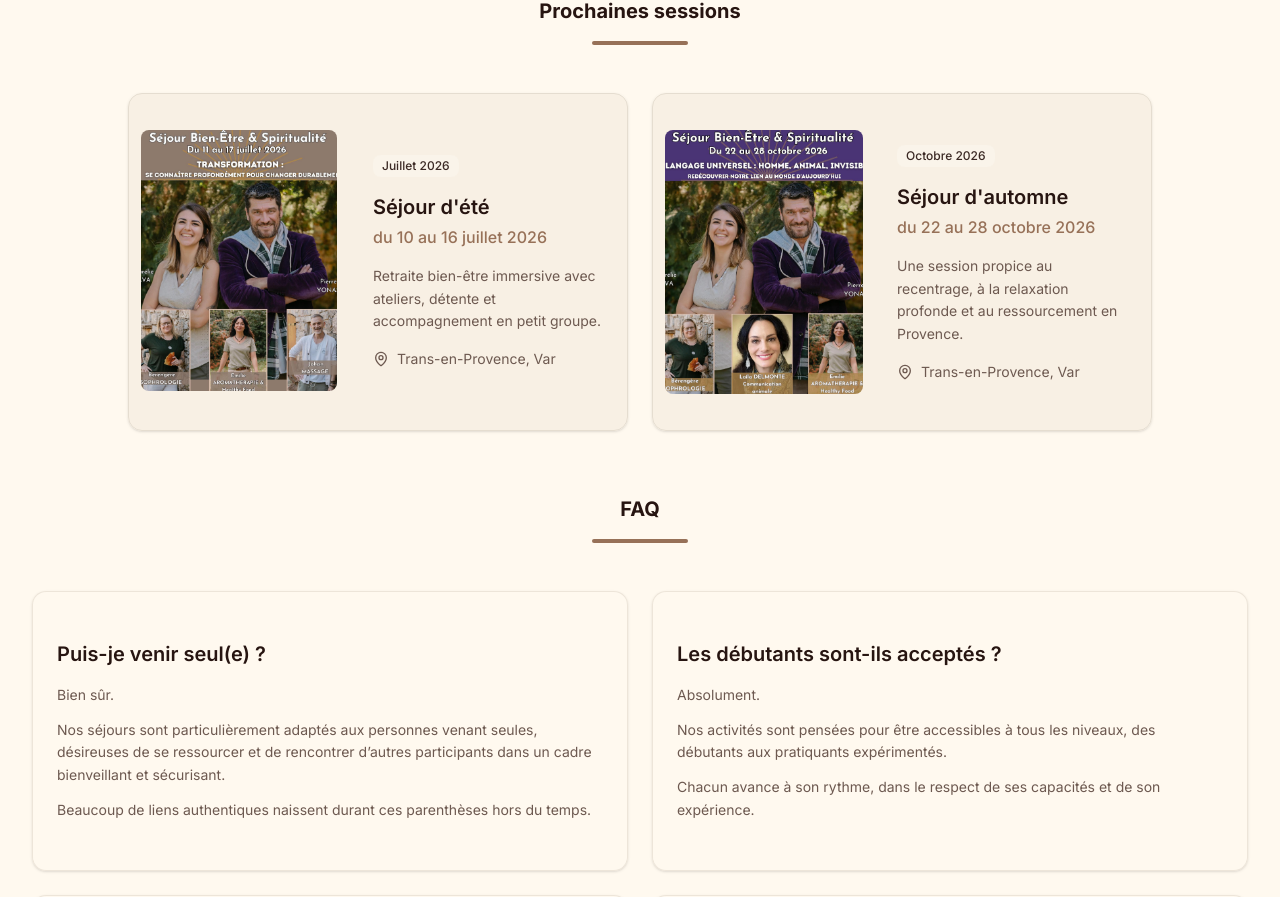
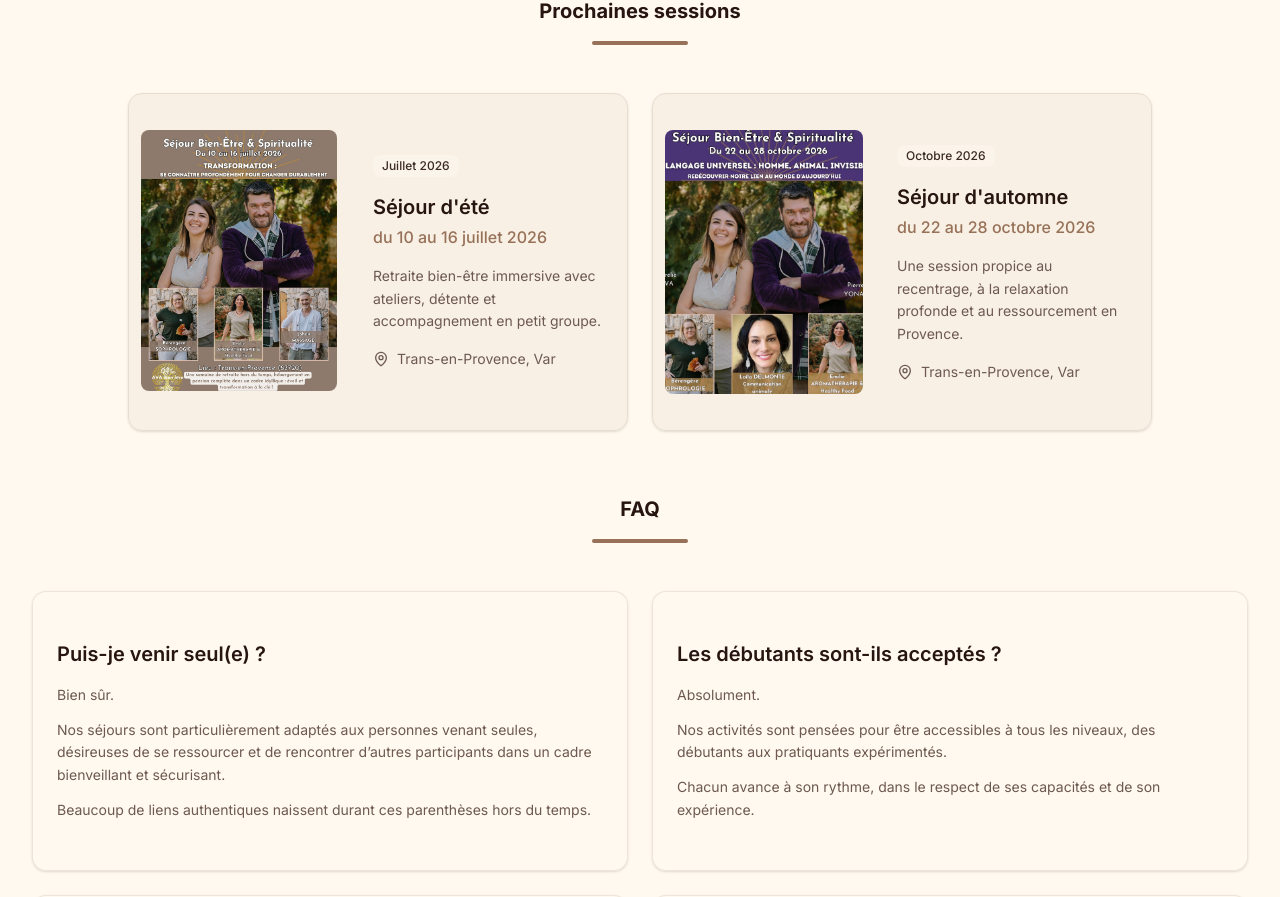
Before and after one commit to stephanemalho/ava-template, a Next.js app: page /sejour-a-trans-en-provence in a window 1280 px wide. Shown: the part 6253-7150 px from the top of the page. Built offline with nearby package versions, Linux system fonts and the light colour scheme; no server answers.

Commit message:
✨ new sejour in juilly

```diff
--- a/app/sejour-a-trans-en-provence/page.tsx
+++ b/app/sejour-a-trans-en-provence/page.tsx
@@ -49,7 +49,7 @@ const staySessions: StaySession[] = [
   {
     title: "Séjour d'été",
     dateRange: "du 10 au 16 juillet 2026",
-    image: "/sejour-11-17-Juillet.jpeg",
+    image: "/sejour-10-16-Juillet.jpeg",
     imageAlt: "Participants d'un séjour bien-être AVA en juillet 2026",
     badge: "Juillet 2026",
     description: "Retraite bien-être immersive avec ateliers, détente et accompagnement en petit groupe.",
```
Also changed, not shown: public/sejour-10-16-Juillet.jpeg (added).
